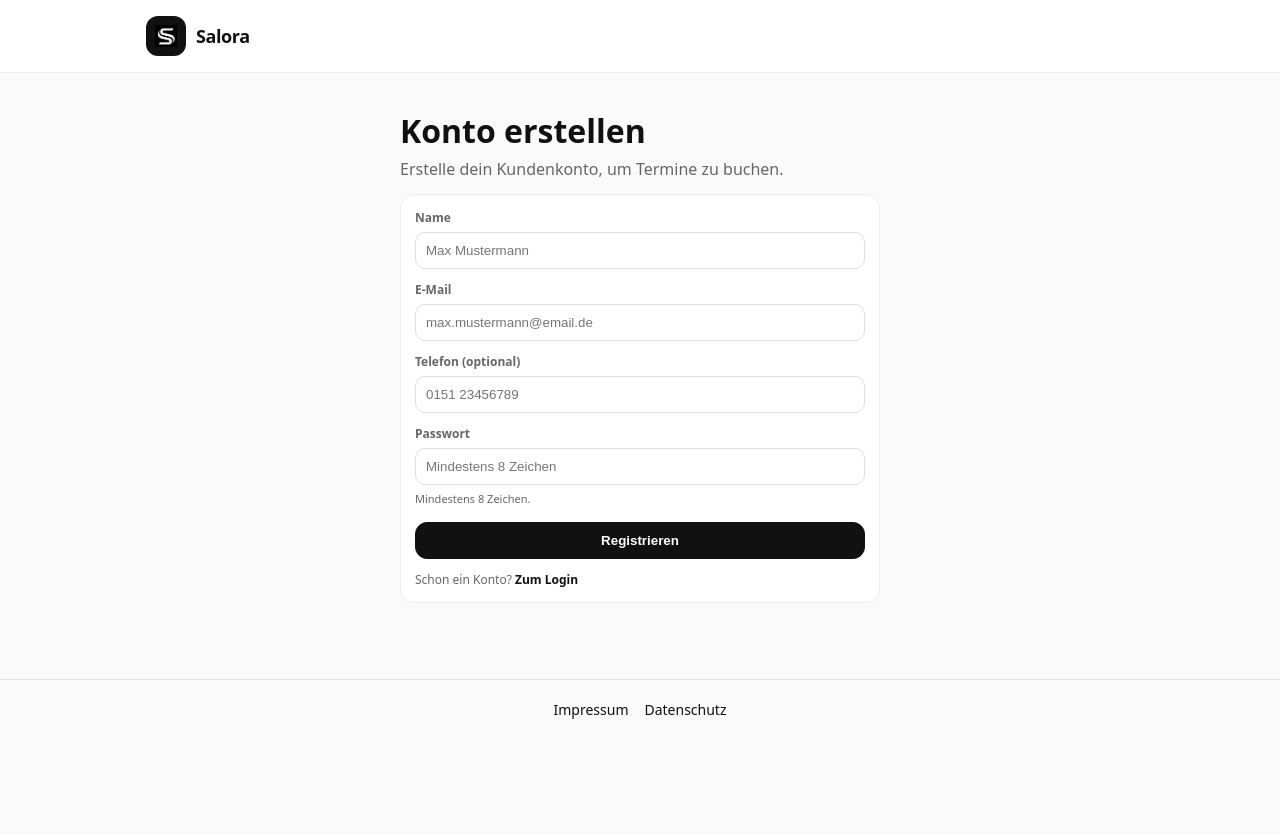
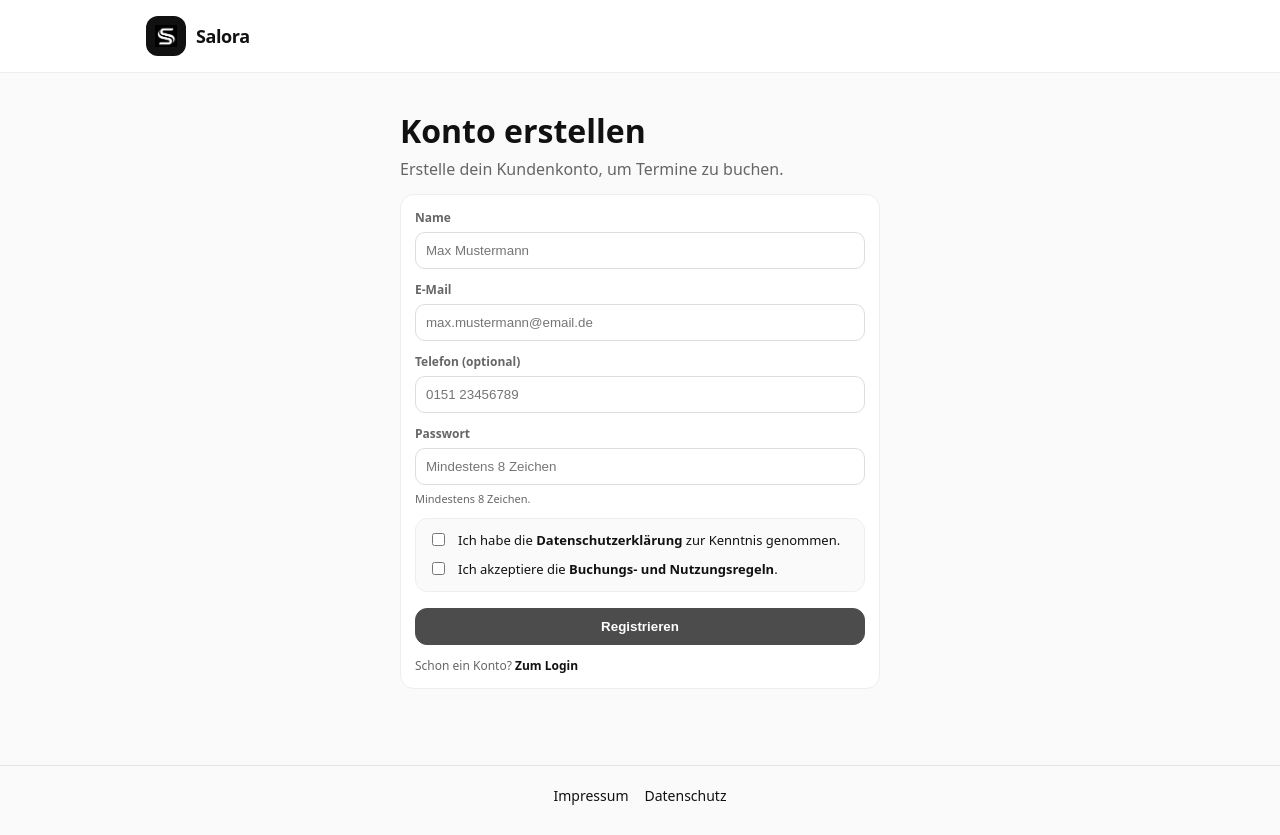
Before and after one commit to schaff2005fr-gif/frisuer-app, a Next.js app in the folder frontend/: page /register in a window 1280 px wide. Before the commit the page ends 800 px from the top, so only its background shows below. Built offline with nearby package versions, Linux system fonts and the light colour scheme; no server answers.

Commit message:
Add legal consent checkboxes to registration pages

```diff
--- a/frontend/app/(public)/register/page.tsx
+++ b/frontend/app/(public)/register/page.tsx
@@ -41,6 +41,9 @@ function RegisterCustomerInner() {
   const [phone, setPhone] = useState("");
   const [password, setPassword] = useState("");
 
+  const [acceptedPrivacy, setAcceptedPrivacy] = useState(false);
+  const [acceptedTerms, setAcceptedTerms] = useState(false);
+
   const [error, setError] = useState<string | null>(null);
   const [busy, setBusy] = useState(false);
 
@@ -52,6 +55,16 @@ function RegisterCustomerInner() {
 
     if (password.length < 8) {
       setError("Passwort muss mindestens 8 Zeichen lang sein.");
+      return;
+    }
+
+    if (!acceptedPrivacy) {
+      setError("Bitte bestätige, dass du die Datenschutzerklärung zur Kenntnis genommen hast.");
+      return;
+    }
+
+    if (!acceptedTerms) {
+      setError("Bitte akzeptiere die Buchungs- und Nutzungsregeln.");
       return;
     }
 
@@ -177,9 +190,52 @@ function RegisterCustomerInner() {
             <div style={{ fontSize: 11, color: "#666" }}>Mindestens 8 Zeichen.</div>
           </div>
 
+          <div
+            style={{
+              display: "grid",
+              gap: 10,
+              padding: 12,
+              border: "1px solid #eee",
+              borderRadius: 12,
+              background: "#fafafa",
+            }}
+          >
+            <label style={{ display: "flex", gap: 10, alignItems: "flex-start", fontSize: 13, lineHeight: 1.45 }}>
+              <input
+                type="checkbox"
+                checked={acceptedPrivacy}
+                onChange={(e) => setAcceptedPrivacy(e.target.checked)}
+                style={{ marginTop: 2 }}
+              />
+              <span>
+                Ich habe die{" "}
+                <Link href="/datenschutz" target="_blank" style={{ fontWeight: 900, color: "#111" }}>
+                  Datenschutzerklärung
+                </Link>{" "}
+                zur Kenntnis genommen.
+              </span>
+            </label>
+
+            <label style={{ display: "flex", gap: 10, alignItems: "flex-start", fontSize: 13, lineHeight: 1.45 }}>
+              <input
+                type="checkbox"
+                checked={acceptedTerms}
+                onChange={(e) => setAcceptedTerms(e.target.checked)}
+                style={{ marginTop: 2 }}
+              />
+              <span>
+                Ich akzeptiere die{" "}
+                <Link href="/buchungsregeln" target="_blank" style={{ fontWeight: 900, color: "#111" }}>
+                  Buchungs- und Nutzungsregeln
+                </Link>
+                .
+              </span>
+            </label>
+          </div>
+
           <button
             type="submit"
-            disabled={busy}
+            disabled={busy || !acceptedPrivacy || !acceptedTerms}
             style={{
               marginTop: 4,
               padding: "10px 12px",
@@ -188,8 +244,8 @@ function RegisterCustomerInner() {
               background: "#111",
               color: "#fff",
               fontWeight: 900,
-              cursor: busy ? "not-allowed" : "pointer",
-              opacity: busy ? 0.75 : 1,
+              cursor: busy || !acceptedPrivacy || !acceptedTerms ? "not-allowed" : "pointer",
+              opacity: busy || !acceptedPrivacy || !acceptedTerms ? 0.75 : 1,
             }}
           >
             {busy ? "Registriere..." : "Registrieren"}
```
Also changed, not shown: frontend/app/(public)/register-barber/page.tsx (+59 -3 lines).
